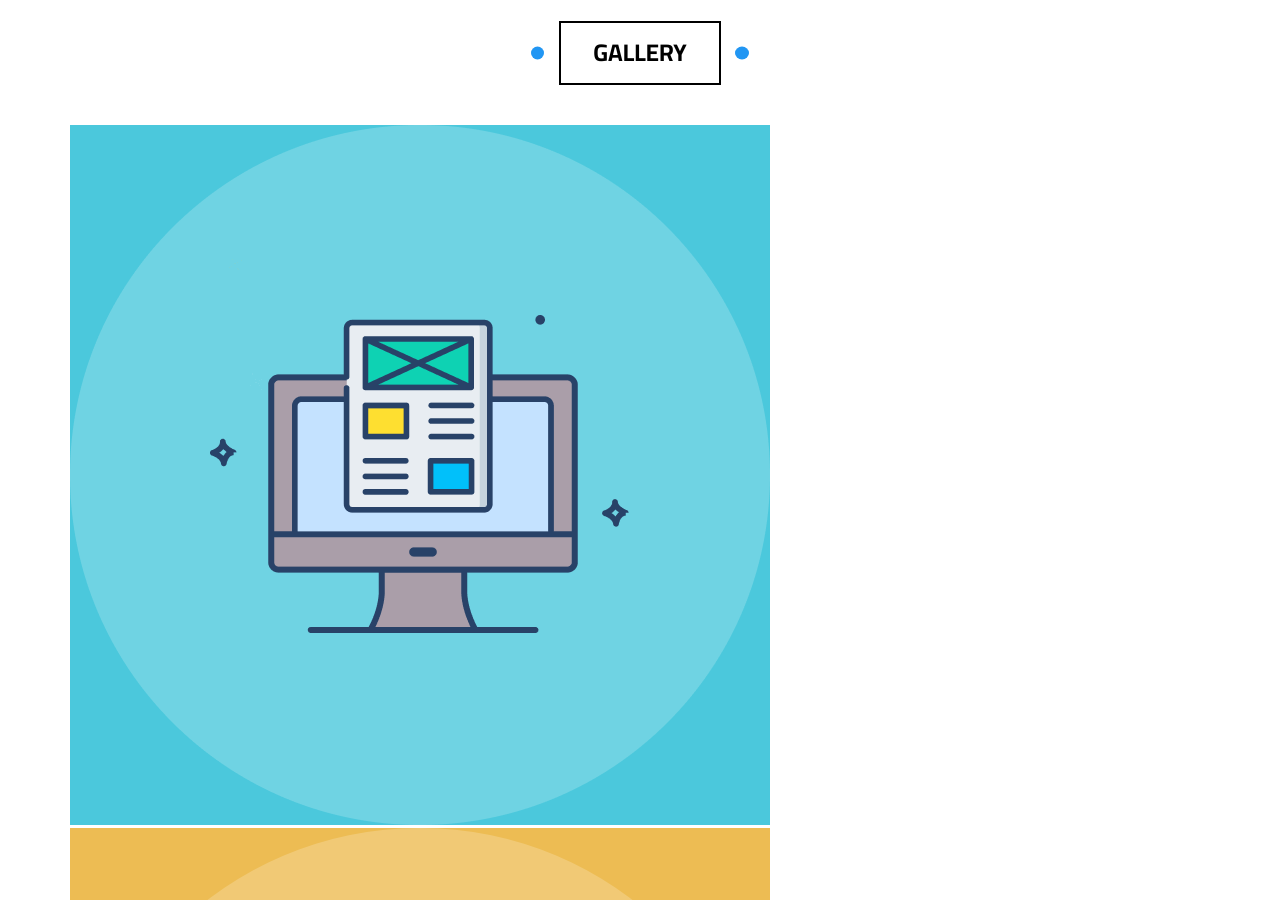
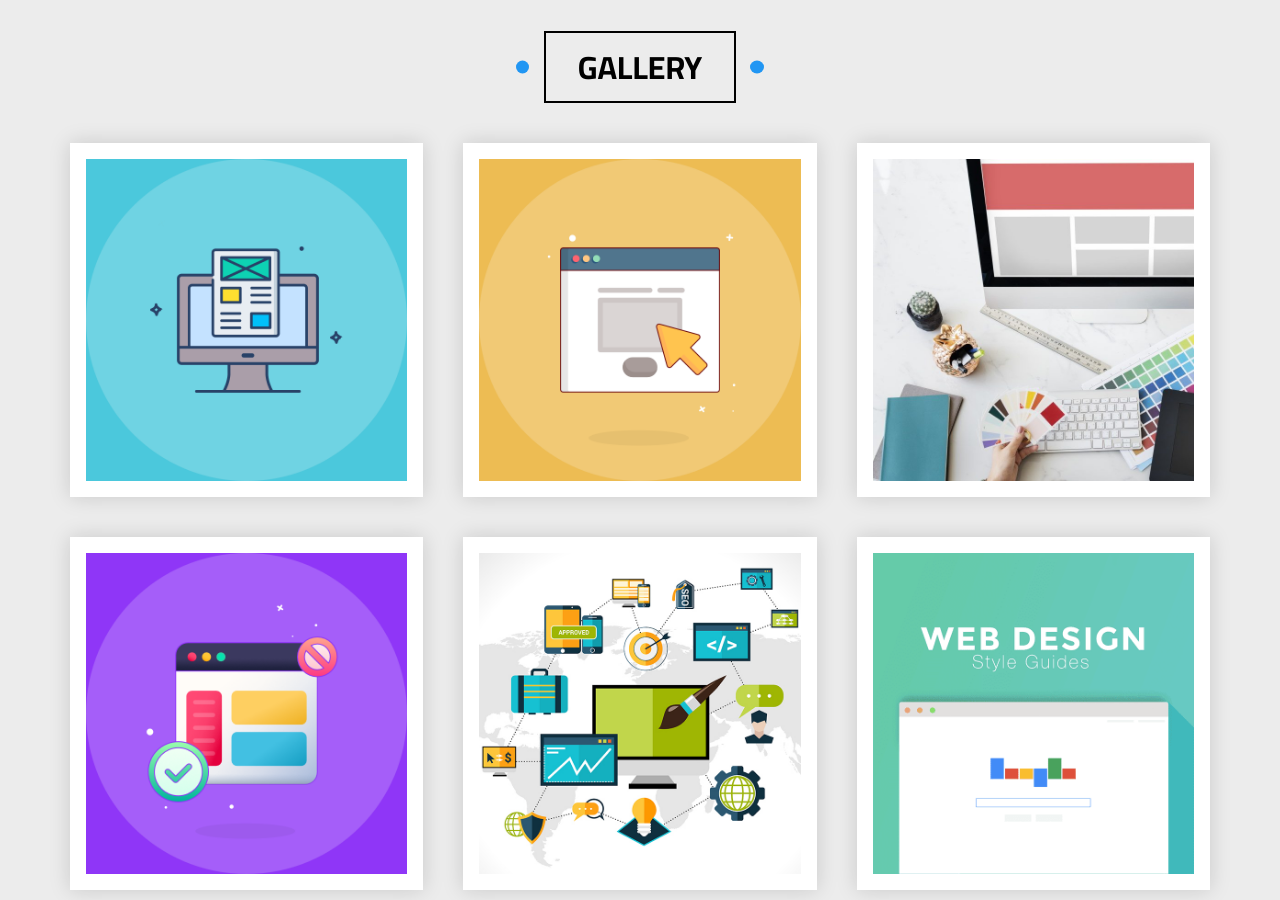
Before and after one commit to Mohamed-Ayman01/template-three, a plain HTML site: page index.html in a window 1280 px wide. Shown: the part 1900-2800 px from the top of the page. Drawn offline with Linux system fonts and the light colour scheme.

Commit message:
UI: gallery sect

```diff
--- a/css/framework.css
+++ b/css/framework.css
@@ -43,6 +43,9 @@
   position: relative;
   /* transition: .2s ;
   transition-delay: .8s; */
+  z-index: 3;
+  font-weight: bold;
+  font-size: 2rem;
 }
 
 .sect-heading::before {
@@ -98,3 +101,20 @@
   height: 100%;
   border-radius: 0;
 }
+
+.spikes {
+  position: relative;
+}
+
+.spikes::after {
+  content: "";
+  position: absolute;
+  right: 0;
+  width: 100%;
+  height: 30px;
+  z-index: 1;
+  background-image:
+    linear-gradient(135deg, white 25%, transparent 25%),
+    linear-gradient(225deg, white 25%, transparent 25%);
+  background-size: 30px 30px;
+}
--- a/css/main.css
+++ b/css/main.css
@@ -16,6 +16,7 @@ html {
   --gray-200: #ececec;
   --gray-300: #777;
   --transition-time: .3s;
+  --card-box-shadow: 0 0 20px 0px rgba(0,0,0, 15%);
 }
 
 body {
@@ -30,6 +31,10 @@ a {
   display: block;
   text-decoration: none;
   color: inherit;
+}
+
+img {
+  display: block;
 }
 
 button {
@@ -300,7 +305,6 @@ main img {
   display: grid;
   grid-template-columns: repeat(auto-fit, minmax(240px, 1fr));
   gap: 2.5rem;
-
 }
 
 .articles .container .card {
@@ -308,7 +312,7 @@ main img {
   flex-direction: column;
   border-radius: 6px;
   overflow: hidden;
-  box-shadow: 0 0 20px 0px rgba(0,0,0, 15%);
+  box-shadow: var(--card-box-shadow);
   transition:
     box-shadow var(--transition-time),
     transform var(--transition-time);
@@ -373,3 +377,68 @@ main img {
   }
 }
 /* ! End Articles */
+
+/* ! Start Gallery */
+.gallery {
+  background-color: var(--gray-200);
+  position: relative;
+}
+
+.gallery .container {
+  display: grid;
+  grid-template-columns: repeat(auto-fit, minmax(300px, 1fr));
+  gap: 2.5rem;
+}
+
+.gallery .container .box {
+  padding: 1rem;
+  background-color: white;
+  box-shadow: var(--card-box-shadow);
+}
+
+.gallery .container .box .img-cont {
+  overflow: hidden;
+  position: relative;
+}
+
+.gallery .container .box .img-cont img {
+  max-width: 100%;
+  transition: var(--transition-time);
+}
+
+
+.gallery .container .box:hover img {
+  transform: rotate(6deg) scale(1.15);
+  overflow: hidden;
+}
+
+.gallery .container .box .img-cont::before {
+  content: '';
+  position: absolute;
+  top: 50%;
+  left: 50%;
+  left: 50%;
+  width: 0px;
+  height: 0px;
+  transform: translate(-50%, -50%);
+  background-color: white;
+  opacity: 30%;
+  z-index: 10;
+}
+
+.gallery .container .box:hover .img-cont::before {
+  animation: gallery-img-anim .7s 0s forwards;
+}
+
+@keyframes gallery-img-anim {
+  0%,
+  40% {
+    opacity: 30%;
+  }
+  100% {
+    opacity: 0;
+    width: 200%;
+    height: 200%;
+  }
+}
+/* ! End Gallery */
--- a/index.html
+++ b/index.html
@@ -210,18 +210,47 @@
     </section>
     <!-- End Articles Sect -->
 
+    <div class="spikes"></div>
+
     <!-- Start Gallery Sect -->
     <section class="sect gallery" id="gallery">
       <h2 class="sect-heading">gallery</h2>
       <div class="container">
-        <div class="box"><img src="images/gallery-01.png" alt=""></div>
-        <div class="box"><img src="images/gallery-02.png" alt=""></div>
-        <div class="box"><img src="images/gallery-03.png" alt=""></div>
-        <div class="box"><img src="images/gallery-04.png" alt=""></div>
-        <div class="box"><img src="images/gallery-05.png" alt=""></div>
-        <div class="box"><img src="images/gallery-06.png" alt=""></div>
+        <div class="box">
+          <div class="img-cont">
+            <img src="images/gallery-01.png" alt="">
+          </div>
+        </div>
+
+        <div class="box">
+          <div class="img-cont">
+            <img src="images/gallery-02.png" alt="">
+          </div>
+        </div>
+        <div class="box">
+          <div class="img-cont">
+            <img src="images/gallery-03.jpg" alt="">
+          </div>
+        </div>
+        <div class="box">
+          <div class="img-cont">
+            <img src="images/gallery-04.png" alt="">
+          </div>
+        </div>
+        <div class="box">
+          <div class="img-cont">
+            <img src="images/gallery-05.jpg" alt="">
+          </div>
+        </div>
+        <div class="box">
+          <div class="img-cont">
+            <img src="images/gallery-06.png" alt="">
+          </div>
+        </div>
       </div>
     </section>
     <!-- End Gallery Sect -->
+
+
   </body>
 </html>
```
